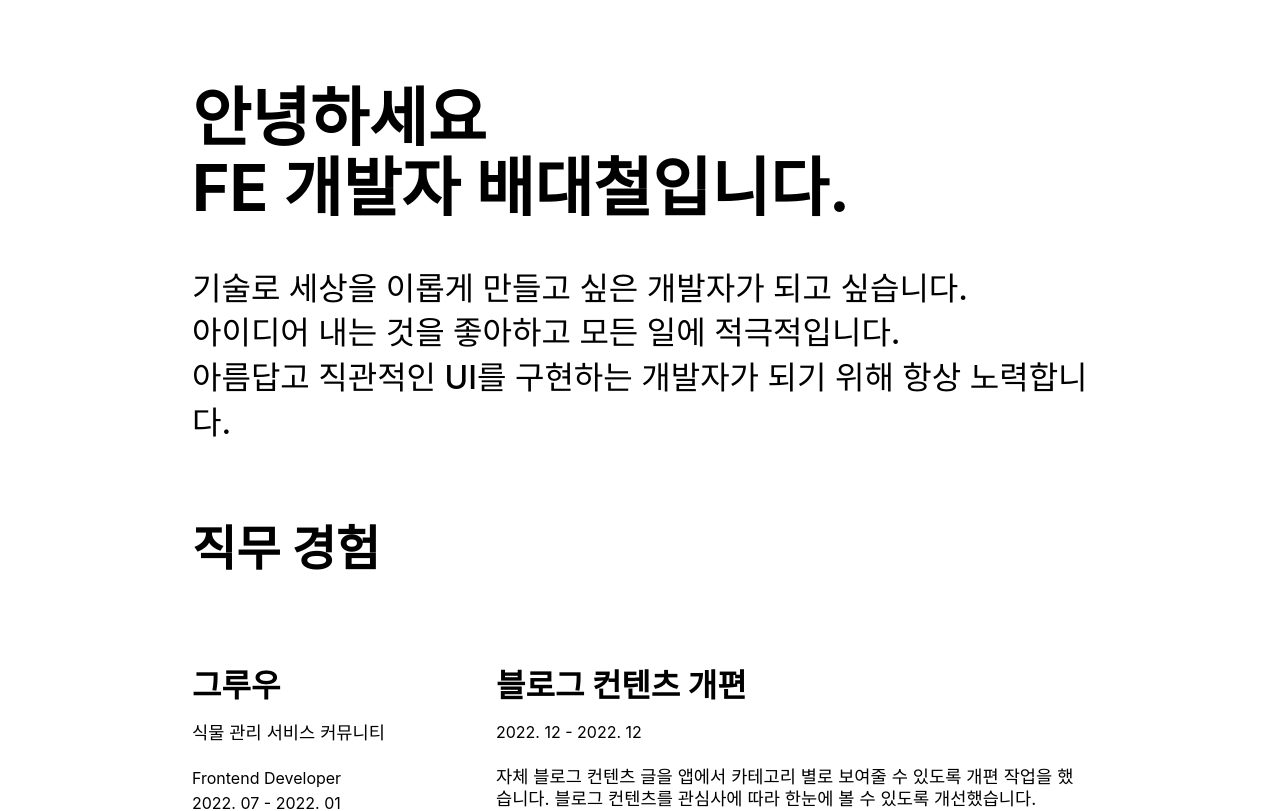
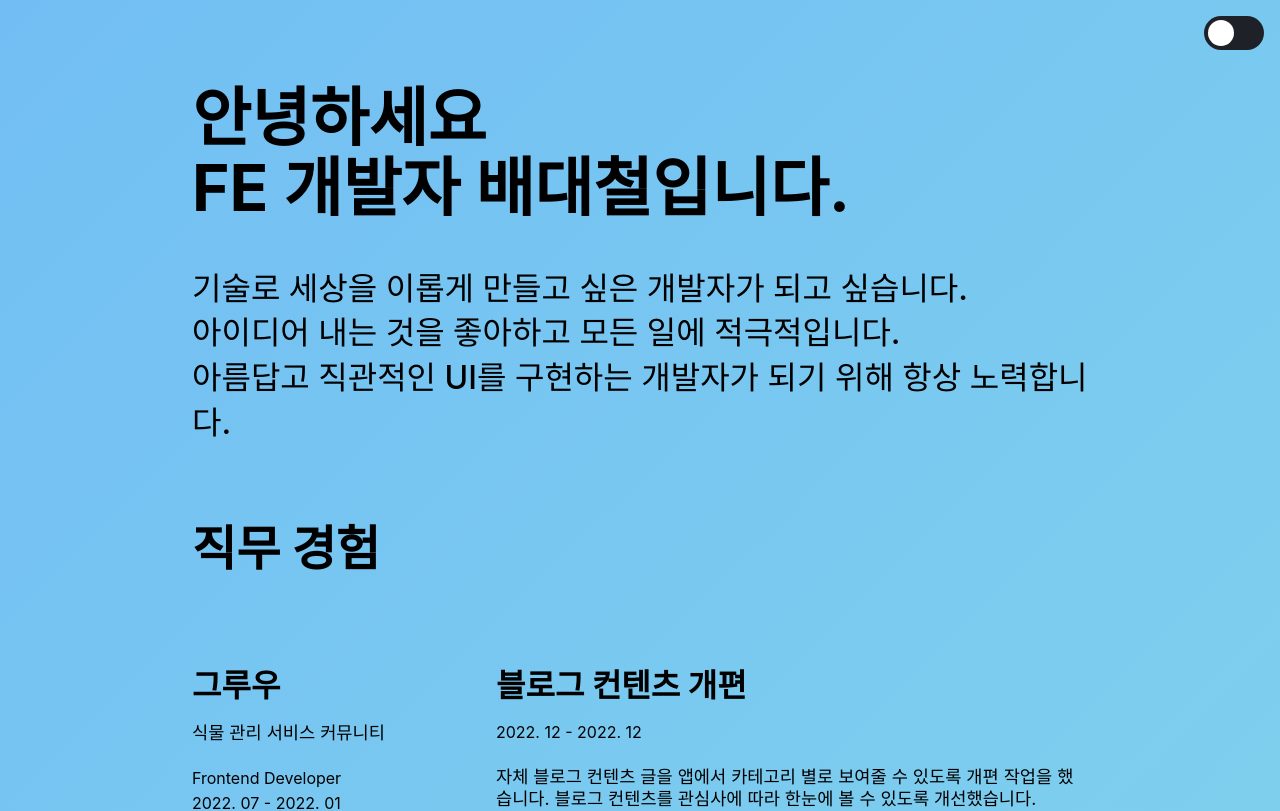
Before and after one commit to aingface/my-resume, a React (Create React App) app: page / in a window 1280 px wide. Shown: the top 811 px of the page. Built offline with nearby package versions, Linux system fonts and the light colour scheme.

Commit message:
Style: 다크모드 적용

```diff
--- a/src/App.css
+++ b/src/App.css
@@ -107,10 +107,13 @@ a {
 
 /* DarkModeToggle.css */
 .toggle-container {
-  position: relative;
+  position: absolute;
   display: inline-block;
   width: 60px;
   height: 34px;
+
+  right: 1rem;
+  top: 1rem;
 }
 
 .toggle-container input {
@@ -126,7 +129,7 @@ a {
   left: 0;
   right: 0;
   bottom: 0;
-  background-color: #ccc;
+  background-color: #1e2127;
   border-radius: 34px;
   transition: 0.4s;
 }
@@ -144,25 +147,30 @@ a {
 }
 
 input:checked + .slider {
-  background-color: #2196f3;
+  background-color: #72bef4;
 }
 
 input:checked + .slider:before {
   transform: translateX(26px);
 }
 
-/* Customize the background colors based on data-theme attribute */
+/* Set background colors for light and dark mode */
 [data-theme='light'] {
-  --bg-color: #72bef4;
+  background: linear-gradient(135deg, #72bef4, #91eae4);
+  color: #000000;
 }
 
 [data-theme='dark'] {
-  --bg-color: #111111;
+  background-color: #1e2127;
+  color: #ffffff;
 }
 
-/* Set the background color based on the data-theme attribute */
-html {
-  background-color: var(--bg-color);
+.slider.round {
+  border-radius: 34px;
+}
+
+.slider.round:before {
+  border-radius: 50%;
 }
 
 @media (max-width: 768px) {
--- /dev/null
+++ b/src/components/DarkModeToggle.tsx
@@ -0,0 +1,27 @@
+import { useState, useEffect } from 'react';
+import React from 'react';
+
+const DarkModeToggle: React.FC = () => {
+  const [darkMode, setDarkMode] = useState<boolean>(false);
+
+  useEffect(() => {
+    if (darkMode) {
+      document.documentElement.setAttribute('data-theme', 'dark');
+    } else {
+      document.documentElement.setAttribute('data-theme', 'light');
+    }
+  }, [darkMode]);
+
+  const toggleDarkMode = () => {
+    setDarkMode(!darkMode);
+  };
+
+  return (
+    <label className="toggle-container">
+      <input type="checkbox" onChange={toggleDarkMode} checked={darkMode} />
+      <span className="slider round"></span>
+    </label>
+  );
+};
+
+export default DarkModeToggle;
```
